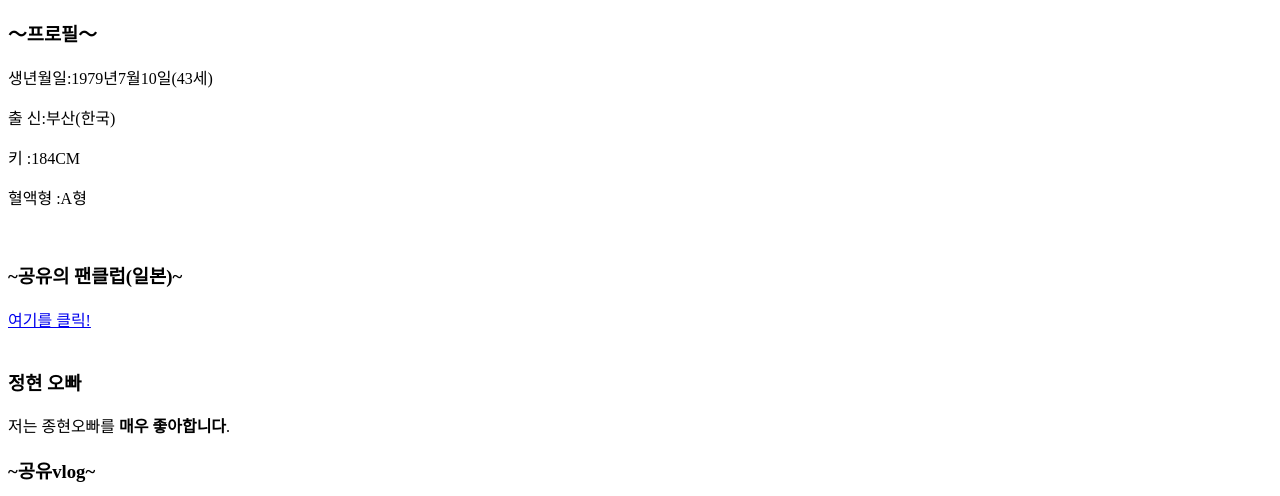
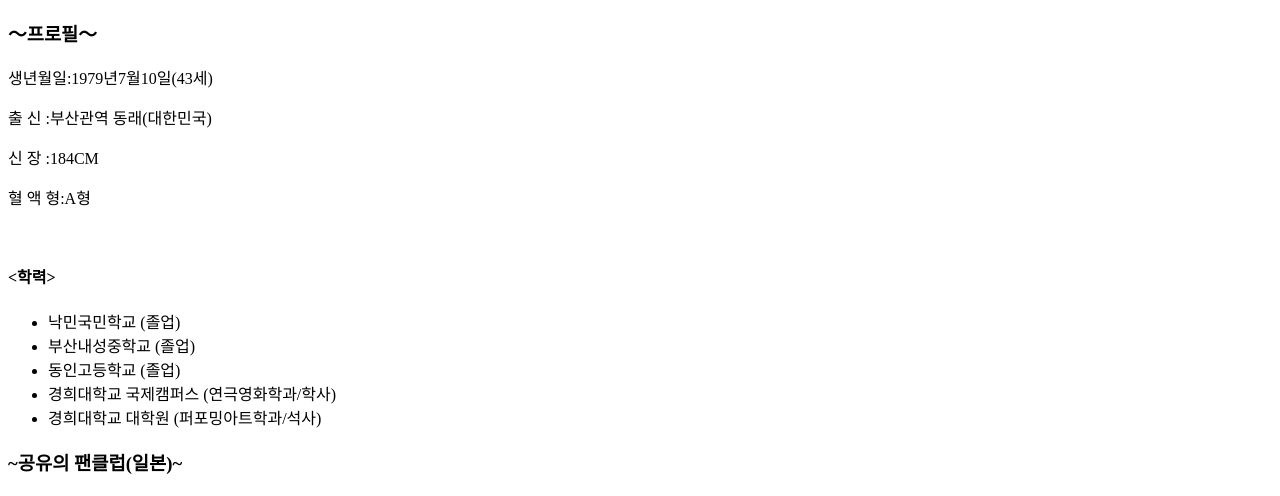
Before and after one commit to kumasan825/kumasan, a plain HTML site: page index.html in a window 1280 px wide. Shown: the part 1026-1522 px from the top of the page. Drawn offline with Linux system fonts and the light colour scheme.

Commit message:
Up road2 2022/1/17

```diff
--- a/index.html
+++ b/index.html
@@ -8,19 +8,21 @@
           <img src="https://image.news.livedoor.com/newsimage/stf/3/7/37d09_1682_244e44ea_5ae6a3e7.jpg" title="공유" alt="귀여운 공<" width="100%" >
           <h1>공유⭐️</h1>
           <h3>〜프로필〜</h3>
-           <p>생년월일:1979년7월10일(43세)</p>
-           <p>출   신:부산(한국)</p>
-           <p>  키   :184CM</p>
-           <p>혈액형  :A형</p><br>
-
+              <p>생년월일:1979년7월10일(43세)</p>
+              <p>출   신 :부산관역 동래(대한민국)</p>
+              <p>신   장 :184CM</p>
+              <p>혈 액 형:A형</p><br>
+            <h4>&lt;학력&gt;</h4>
+              <ul>
+                 <li>낙민국민학교 (졸업)</li>
+                 <li>부산내성중학교 (졸업)</li>
+                 <li>동인고등학교 (졸업)</li>
+                 <li>경희대학교 국제캠퍼스 (연극영화학과/학사)</li>
+                 <li>경희대학교 대학원 (퍼포밍아트학과/석사)</li>
+               </ul>
           <h3>~공유의 팬클럽(일본)~</h3>
-           <a href="https://gong-yoo.jp/"> 여기를 클릭!<br>
-           </a><br>
-
-           <h3>정현 오빠</h3>
-           <p>저는 종현오빠를 <strong>매우 좋아합니다</strong>.</p>
-
-
+               <a href="https://gong-yoo.jp/"> 여기를 클릭!<br>
+               </a><br>
 
           <h3>~공유vlog~</h3><br>
 
```
